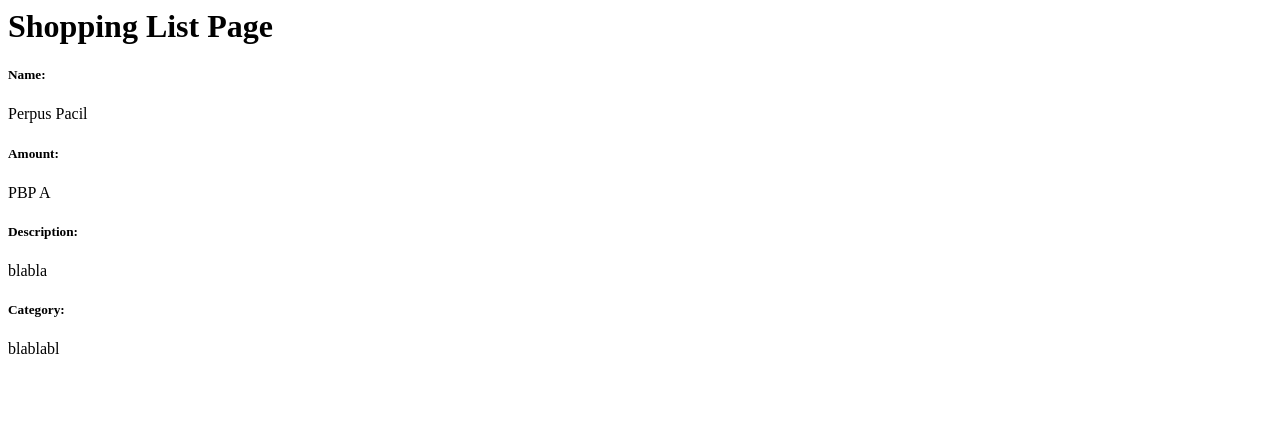
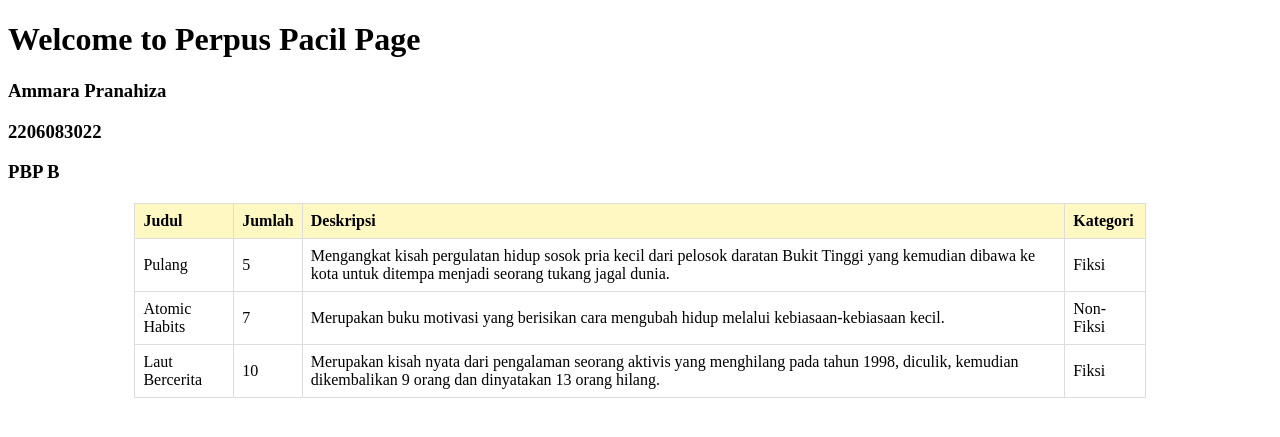
Before and after one commit to mmaraaap/perpus-pbp, a Django app: page /main/ in a window 1280 px wide. Shown: the top 437 px of the page. Run offline with Django 4.2, Linux system fonts and the light colour scheme.

Commit message:
menyelesaikan tugas 2

```diff
--- a/main/models.py
+++ b/main/models.py
@@ -3,5 +3,6 @@ from django.db import models
 class Product(models.Model):
     name = models.CharField(max_length=255)
     date_added = models.DateField(auto_now_add=True)
-    price = models.IntegerField()
+    amount = models.IntegerField()
     description = models.TextField()
+    category = models.TextField()
--- a/main/templates/main.html
+++ b/main/templates/main.html
@@ -1,10 +1,63 @@
-<h1>Shopping List Page</h1>
+<!DOCTYPE html>
+<html lang="en">
+<head>
+    <meta charset="UTF-8">
+    <meta name="viewport" content="width=device-width, initial-scale=1.0">
+    <title>Tabel Contoh</title>
+    <style>
+        /* Mengatur tampilan tabel dengan CSS */
+        table {
+            border-collapse: collapse;
+            width: 80%;
+            margin: 20px auto; /* Untuk tengahkkan tabel di dalam halaman */
+        }
 
-<h5>Name: </h5>
-<p>Perpus Pacil</p> <!-- Ubahlah sesuai dengan nama kamu -->
-<h5>Amount: </h5>
-<p>PBP A</p> <!-- Ubahlah sesuai dengan kelas kamu -->
-<h5>Description: </h5>
-<p>blabla</p>
-<h5>Category: </h5>
-<p>blablabl</p>
+        th, td {
+            border: 1px solid #ddd;
+            padding: 8px;
+            text-align: left;
+        }
+
+        th {
+            background-color: #fff8c3; /* Warna latar belakang header kolom */
+        }
+    </style>
+</head>
+<body>
+    <h1>Welcome to Perpus Pacil Page</h1>
+    <h3>{{my_name}}</h3>
+    <h3>{{my_npm}}</h3>
+    <h3>{{my_class}}</h3>
+
+    <table>
+        <thead>
+            <tr>
+                <th>Judul</th>
+                <th>Jumlah</th>
+                <th>Deskripsi</th>
+                <th>Kategori</th>
+            </tr>
+        </thead>
+        <tbody>
+            <tr>
+                <td>{{my_list.0.name}}</td>
+                <td>{{my_list.0.amount}}</td>
+                <td>{{my_list.0.description}}</td>
+                <td>{{my_list.0.category}}</td>
+            </tr>
+            <tr>
+                <td>{{my_list.1.name}}</td>
+                <td>{{my_list.1.amount}}</td>
+                <td>{{my_list.1.description}}</td>
+                <td>{{my_list.1.category}}</td>
+            </tr>
+            <tr>
+                <td>{{my_list.2.name}}</td>
+                <td>{{my_list.2.amount}}</td>
+                <td>{{my_list.2.description}}</td>
+                <td>{{my_list.2.category}}</td>
+            </tr>
+        </tbody>
+    </table>
+</body>
+</html>
--- a/main/views.py
+++ b/main/views.py
@@ -2,9 +2,38 @@ from django.shortcuts import render
 
 # Create your views here.
 def show_main(request):
+    my_list = [
+        {
+            'name': 'Pulang',
+            'amount': 5,
+            'description': 'Mengangkat kisah pergulatan hidup sosok pria kecil dari pelosok daratan Bukit Tinggi yang kemudian dibawa ke kota untuk ditempa menjadi seorang tukang jagal dunia.',
+            'category': 'Fiksi'
+        },
+
+        {
+            'name': 'Atomic Habits',
+            'amount': 7,
+            'description': 'Merupakan buku motivasi yang berisikan cara mengubah hidup melalui kebiasaan-kebiasaan kecil.',
+            'category': 'Non-Fiksi'
+        },
+
+        {
+            'name': 'Laut Bercerita',
+            'amount': 10,
+            'description': 'Merupakan kisah nyata dari pengalaman seorang aktivis yang menghilang pada tahun 1998, diculik, kemudian dikembalikan 9 orang dan dinyatakan 13 orang hilang.',
+            'category': 'Fiksi'
+        }
+    ]
+
+    my_name = "Ammara Pranahiza"
+    my_class = "PBP B"
+    my_npm = "2206083022"
+
     context = {
-        'name': 'Pak Bepe',
-        'class': 'PBP A'
+        'my_list': my_list ,
+        'my_name': my_name ,
+        'my_class': my_class ,
+        'my_npm' : my_npm
     }
 
     return render(request, "main.html", context)
```
Also changed, not shown: README.md, bagan.png (added).
